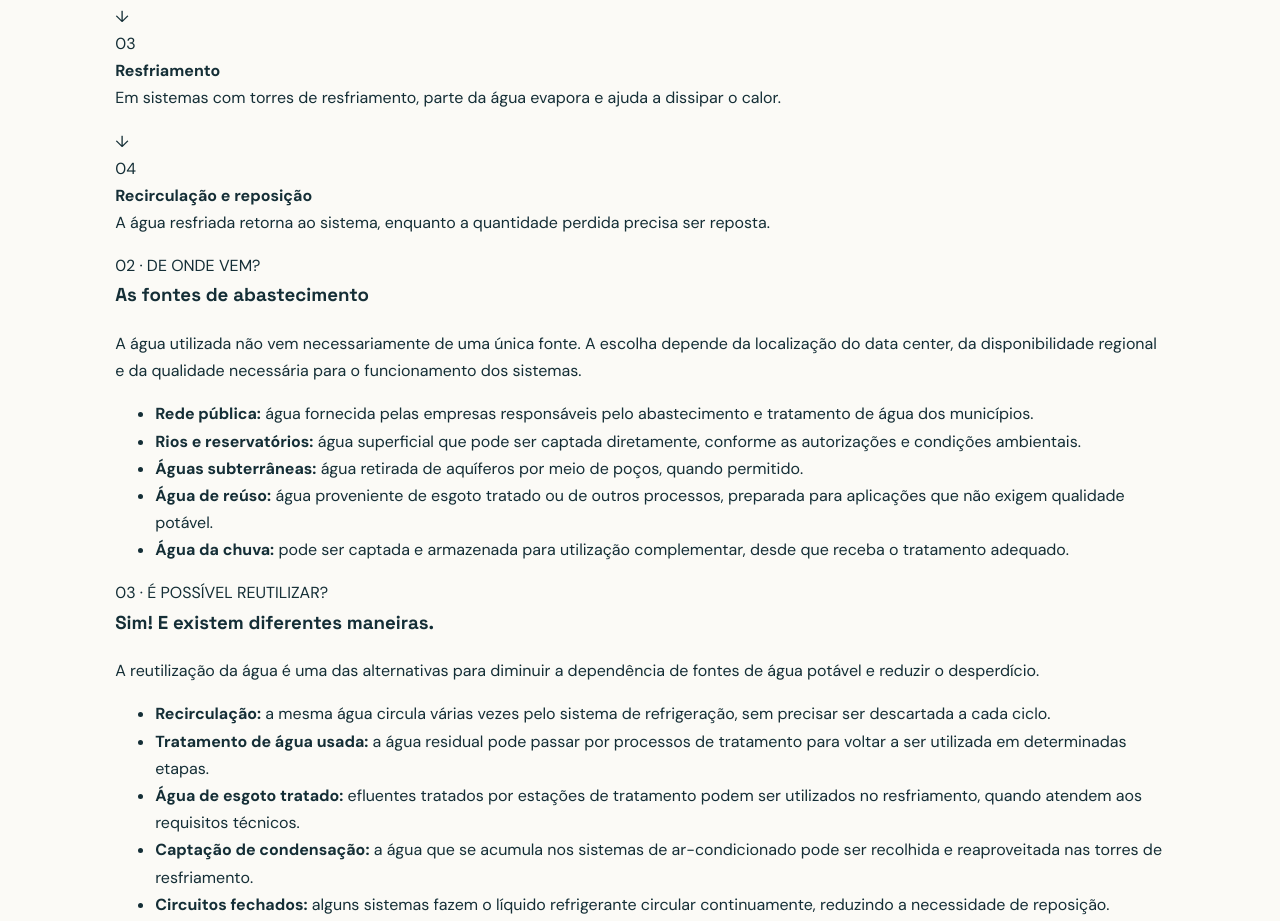
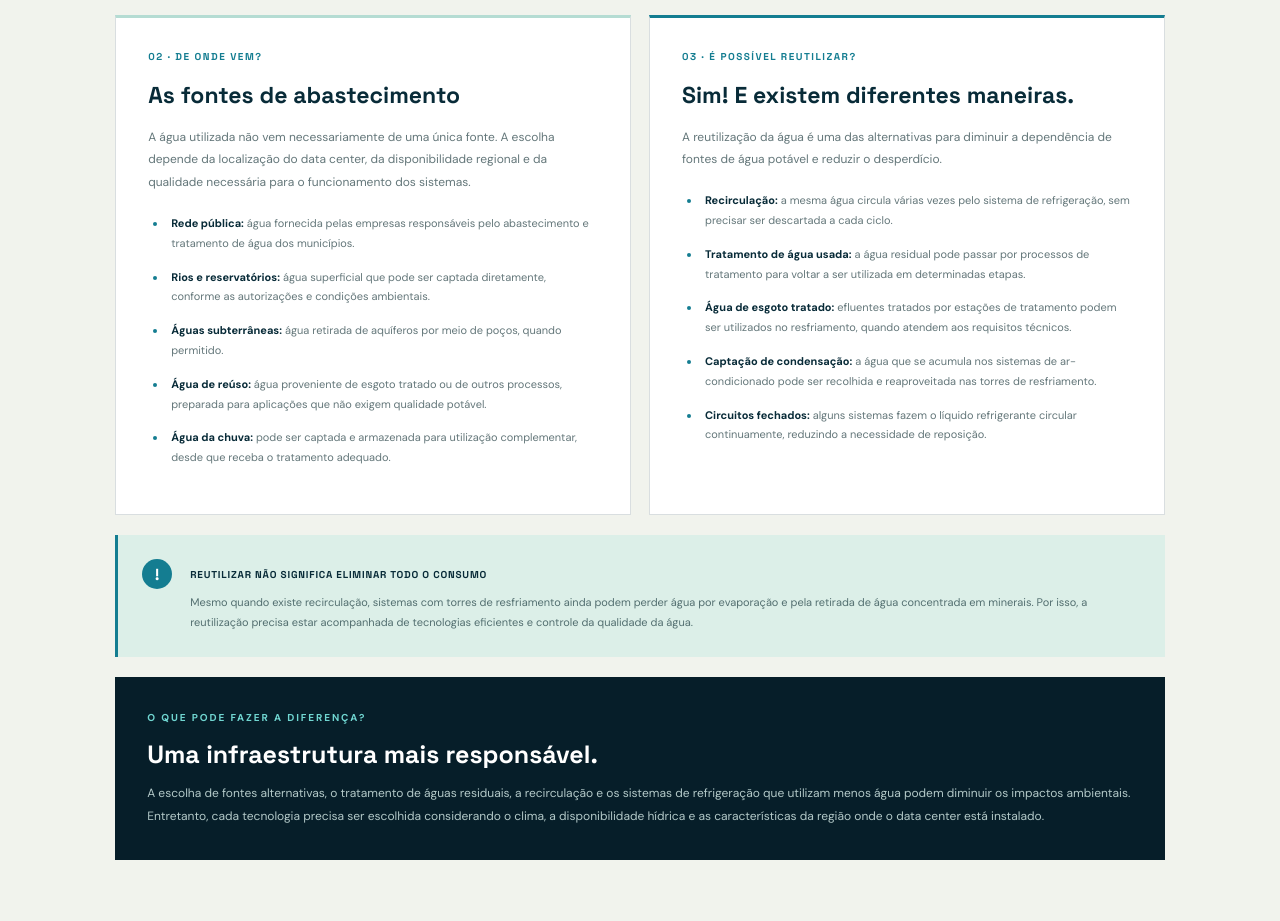
Before and after one commit to rabatinieduarda-code/tecnologia-azul, a plain HTML site: page index.html in a window 1280 px wide. Shown: the part 3471-4392 px from the top of the page. Drawn offline with Linux system fonts and the light colour scheme.

Commit message:
Update estilo.css

```diff
--- a/css/estilo.css
+++ b/css/estilo.css
@@ -523,3 +523,219 @@ h2 { font-size: clamp(38px, 4.4vw, 59px); line-height: 1.05; letter-spacing: -.0
     height: 300px;
   }
 }
+
+.water-process-section {
+  background: #f1f3ed;
+}
+
+.water-explanation {
+  display: grid;
+  grid-template-columns: 1fr 1fr;
+  gap: 35px;
+  align-items: stretch;
+}
+
+.water-main {
+  padding: 35px;
+  background: white;
+  border-top: 3px solid var(--ocean);
+}
+
+.water-label {
+  display: block;
+  color: var(--ocean);
+  font: 700 10px var(--heading);
+  letter-spacing: .15em;
+  margin-bottom: 18px;
+}
+
+.water-main h3,
+.water-conclusion h3 {
+  color: var(--navy);
+  font: 700 25px var(--heading);
+  line-height: 1.3;
+  margin-bottom: 20px;
+}
+
+.water-main p,
+.water-detail-card > p,
+.water-conclusion > p:not(.kicker) {
+  color: #64777a;
+  font-size: 12px;
+  line-height: 1.9;
+}
+
+.water-cycle {
+  background: var(--navy);
+  padding: 32px;
+  color: white;
+}
+
+.water-cycle > .kicker {
+  color: var(--aqua);
+  margin-bottom: 27px;
+}
+
+.water-step {
+  display: flex;
+  align-items: flex-start;
+  gap: 17px;
+}
+
+.water-step > span {
+  display: grid;
+  place-items: center;
+  min-width: 35px;
+  height: 35px;
+  border: 1px solid rgba(112,214,209,.5);
+  border-radius: 50%;
+  color: var(--aqua);
+  font: 700 12px var(--heading);
+}
+
+.water-step strong {
+  color: white;
+  font: 600 14px var(--heading);
+}
+
+.water-step p {
+  margin: 5px 0 0;
+  color: #b3c9c8;
+  font-size: 11px;
+  line-height: 1.7;
+}
+
+.water-arrow {
+  color: var(--aqua);
+  font-size: 19px;
+  margin: 9px 0 9px 9px;
+}
+
+.water-detail-grid {
+  display: grid;
+  grid-template-columns: 1fr 1fr;
+  gap: 18px;
+  margin-top: 25px;
+}
+
+.water-detail-card {
+  padding: 32px;
+  background: white;
+  border: 1px solid var(--line);
+  border-top: 3px solid #b5dcd3;
+}
+
+.water-reuse-card {
+  border-top-color: var(--ocean);
+}
+
+.water-detail-card h3 {
+  color: var(--navy);
+  font: 700 23px var(--heading);
+  line-height: 1.3;
+  margin-bottom: 15px;
+}
+
+.water-detail-card ul {
+  padding-left: 19px;
+  margin: 20px 0 0;
+}
+
+.water-detail-card li {
+  padding-left: 4px;
+  margin-bottom: 14px;
+  color: #64777a;
+  font-size: 11px;
+  line-height: 1.8;
+}
+
+.water-detail-card li::marker {
+  color: var(--ocean);
+}
+
+.water-detail-card li strong {
+  color: var(--navy);
+}
+
+.water-attention {
+  display: flex;
+  align-items: flex-start;
+  gap: 18px;
+  margin-top: 20px;
+  padding: 24px;
+  background: #dcefe8;
+  border-left: 3px solid var(--ocean);
+}
+
+.water-attention > span {
+  display: grid;
+  place-items: center;
+  min-width: 30px;
+  height: 30px;
+  background: var(--ocean);
+  color: white;
+  border-radius: 50%;
+  font: 700 16px var(--heading);
+}
+
+.water-attention strong {
+  color: var(--navy);
+  font: 700 10px var(--heading);
+  letter-spacing: .08em;
+}
+
+.water-attention p {
+  color: #536f70;
+  font-size: 11px;
+  line-height: 1.8;
+  margin: 7px 0 0;
+}
+
+.water-conclusion {
+  margin-top: 20px;
+  padding: 32px;
+  background: var(--deep);
+}
+
+.water-conclusion .kicker {
+  color: var(--aqua);
+  margin-bottom: 12px;
+}
+
+.water-conclusion h3 {
+  color: white;
+  margin-bottom: 12px;
+}
+
+.water-conclusion > p:not(.kicker) {
+  color: #b3c9c8;
+  margin-bottom: 0;
+}
+
+
+@media (max-width: 680px) {
+  .water-explanation,
+  .water-detail-grid {
+    grid-template-columns: 1fr;
+  }
+
+  .water-main,
+  .water-cycle,
+  .water-detail-card {
+    padding: 25px 21px;
+  }
+
+  .water-main h3,
+  .water-detail-card h3 {
+    font-size: 21px;
+  }
+
+  .water-attention {
+    padding: 19px;
+    gap: 12px;
+  }
+
+  .water-conclusion {
+    padding: 25px 21px;
+  }
+}
```
